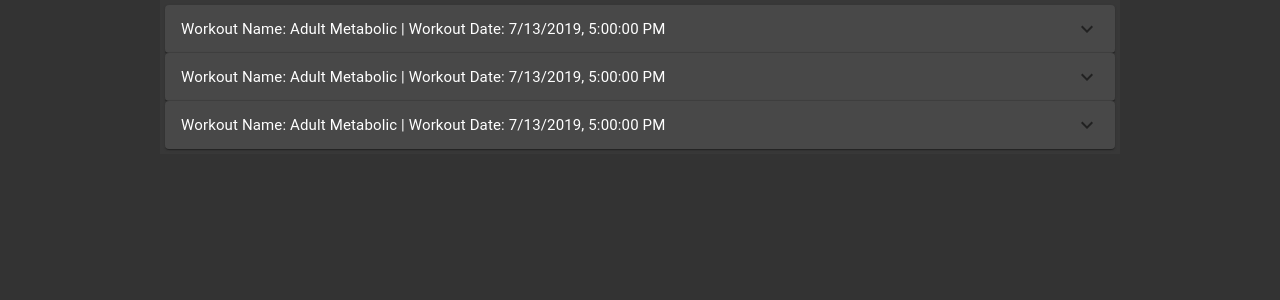
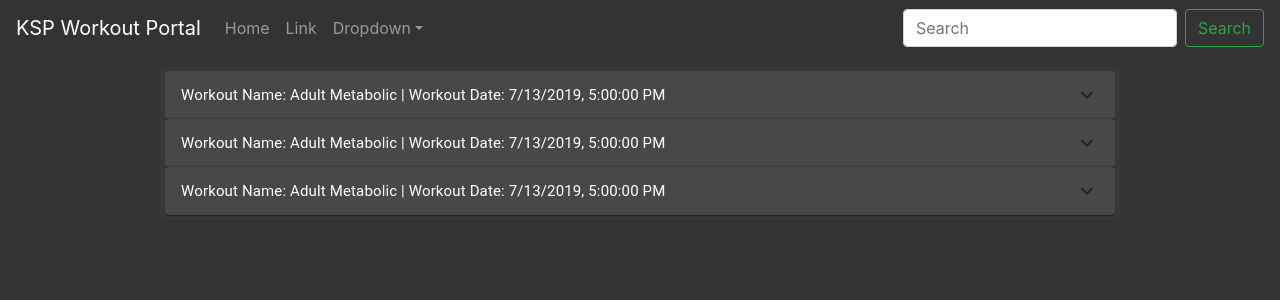
Before and after one commit to ajmeier29/ksp-gym-portal-react, a React (Create React App) app: page / in a window 1280 px wide. Shown: the top 300 px of the page. Built offline with nearby package versions, Linux system fonts and the light colour scheme.

Commit message:
Added NavBar

```diff
--- a/src/App.js
+++ b/src/App.js
@@ -1,10 +1,12 @@
 import React from 'react';
 import TestWorkoutData from './test-data.js';
 import WorkoutExpandableTable from './workout-table.js';
+import NavBar from './navbar.js';
 
 function App() {
   return (
     <div>
+      <NavBar />
       <WorkoutExpandableTable workoutinfo={TestWorkoutData()} />
     </div>
   );
--- /dev/null
+++ b/src/navbar.js
@@ -0,0 +1,48 @@
+import React from 'react';
+import {
+  Navbar,
+  Nav,
+  NavDropdown,
+  FormControl,
+  Form,
+  Button
+} from 'react-bootstrap';
+import { makeStyles } from '@material-ui/core/styles';
+
+const navBarStyle = makeStyles(theme => ({
+  root: {
+    'background-color': 'white'
+  }
+}));
+
+const NavBar = props => {
+  return (
+    <Navbar bg="transparent" variant="dark" expand="lg">
+      <Navbar.Brand href="#home">KSP Workout Portal</Navbar.Brand>
+      <Navbar.Toggle aria-controls="basic-navbar-nav" />
+      <Navbar.Collapse id="basic-navbar-nav">
+        <Nav className="mr-auto">
+          <Nav.Link href="#home">Home</Nav.Link>
+          <Nav.Link href="#link">Link</Nav.Link>
+          <NavDropdown title="Dropdown" id="basic-nav-dropdown">
+            <NavDropdown.Item href="#action/3.1">Action</NavDropdown.Item>
+            <NavDropdown.Item href="#action/3.2">
+              Another action
+            </NavDropdown.Item>
+            <NavDropdown.Item href="#action/3.3">Something</NavDropdown.Item>
+            <NavDropdown.Divider />
+            <NavDropdown.Item href="#action/3.4">
+              Separated link
+            </NavDropdown.Item>
+          </NavDropdown>
+        </Nav>
+        <Form inline>
+          <FormControl type="text" placeholder="Search" className="mr-sm-2" />
+          <Button variant="outline-success">Search</Button>
+        </Form>
+      </Navbar.Collapse>
+    </Navbar>
+  );
+};
+
+export default NavBar;
--- a/src/workout-table.js
+++ b/src/workout-table.js
@@ -15,6 +15,7 @@ import ExpandMoreIcon from '@material-ui/icons/ExpandMore';
 const panelStyles = makeStyles(theme => ({
   root: {
     width: '75%',
+    'margin-top': '10px',
     margin: 'auto',
     outline: 0,
     padding: '5px',
```
